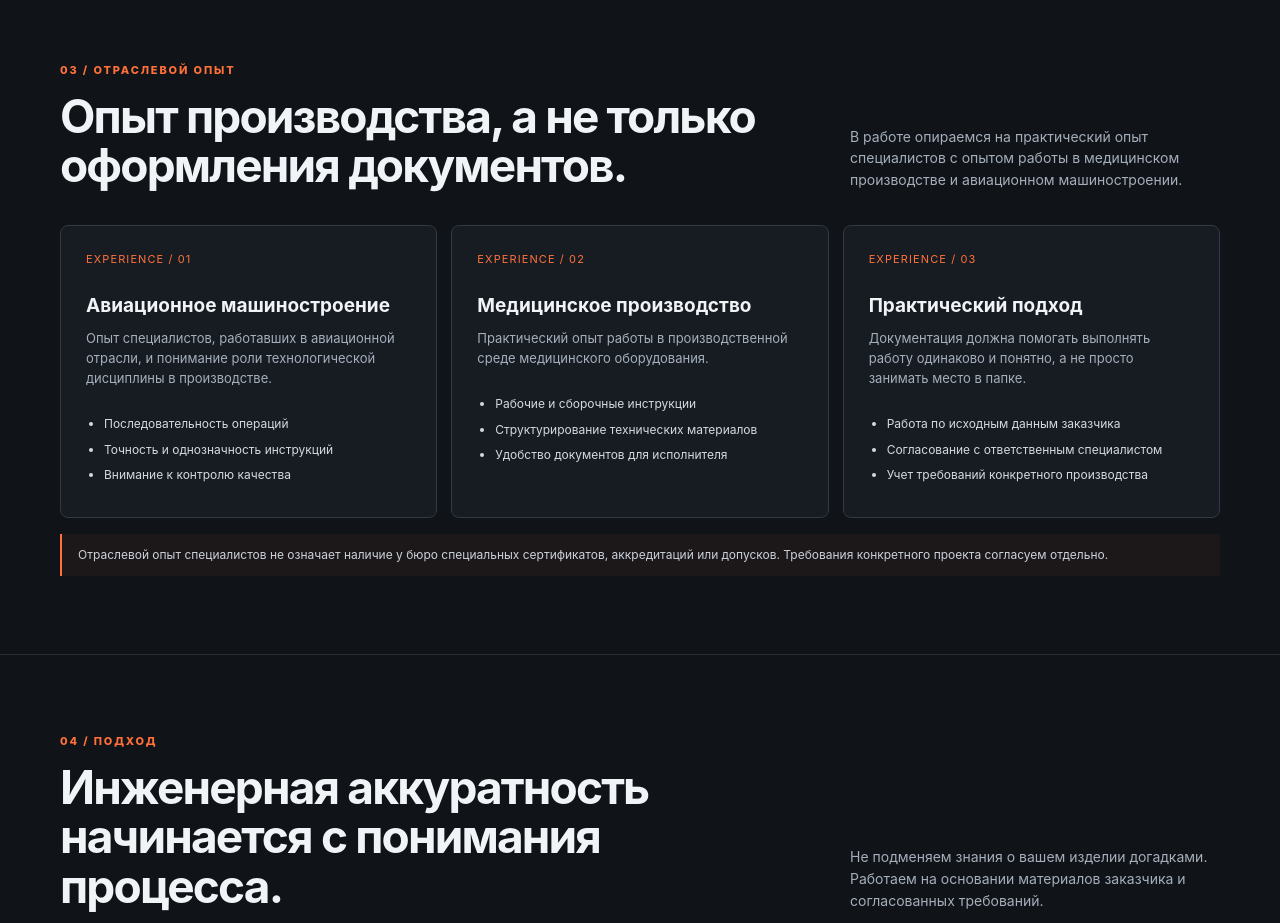
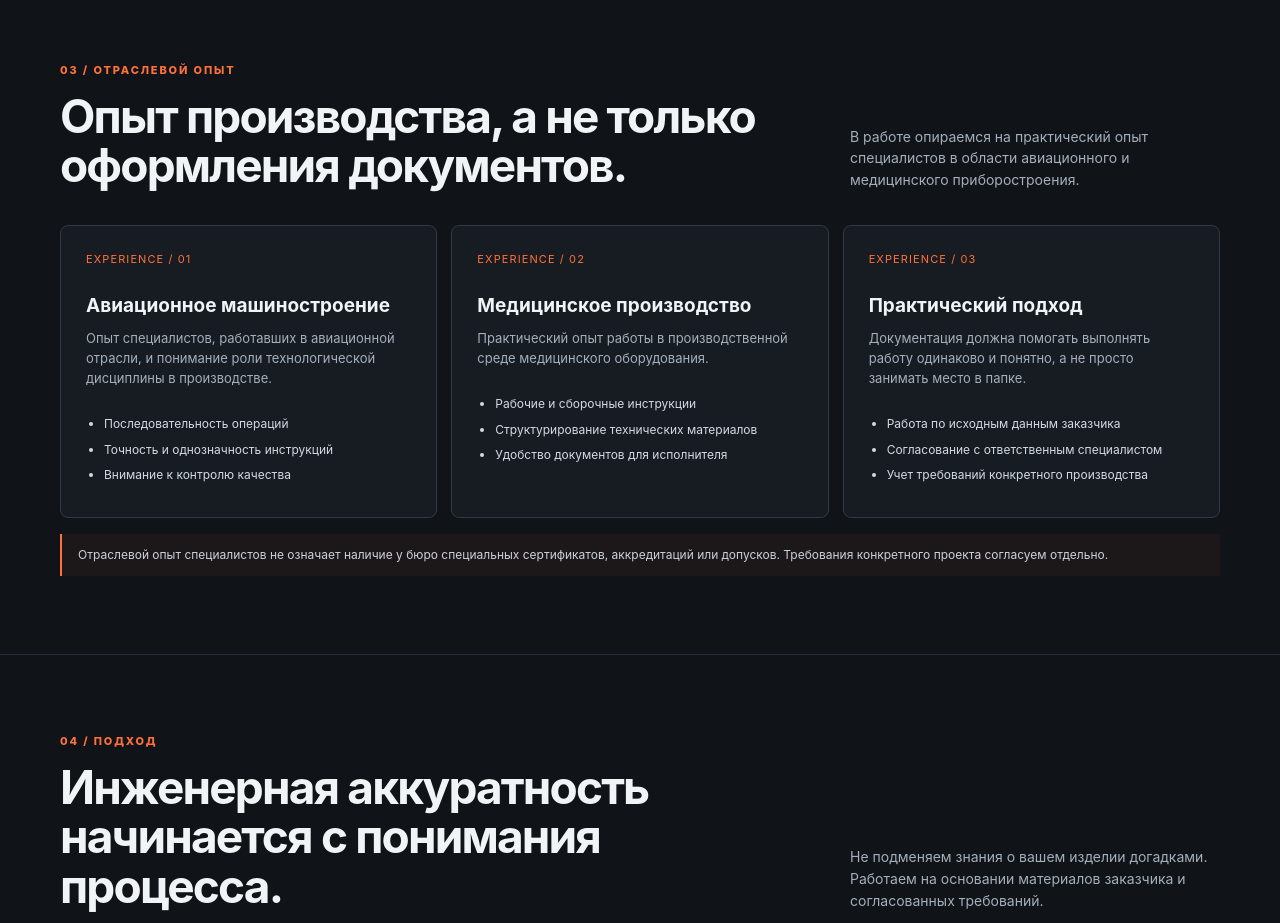
Before and after one commit to MagnusCyril/URALNIMBUS, a plain HTML site: page index.html in a window 1280 px wide. Shown: the part 2000-2923 px from the top of the page. Drawn offline with Linux system fonts and the light colour scheme.

Commit message:
Update index.html

```diff
--- a/index.html
+++ b/index.html
@@ -122,7 +122,7 @@ html{scroll-behavior:smooth}body{margin:0;background:var(--bg);color:var(--text)
 
 <section class="section" id="experience">
   <div class="wrap">
-    <div class="section-head"><div><div class="kicker">03 / Отраслевой опыт</div><h2>Опыт производства, а не только оформления документов.</h2></div><p>В работе опираемся на практический опыт специалистов с опытом работы в медицинском производстве и авиационном машиностроении.</p></div>
+    <div class="section-head"><div><div class="kicker">03 / Отраслевой опыт</div><h2>Опыт производства, а не только оформления документов.</h2></div><p>В работе опираемся на практический опыт специалистов в области авиационного и медицинского приборостроения.</p></div>
     <div class="services">
       <article class="service"><div class="num">EXPERIENCE / 01</div><h3>Авиационное машиностроение</h3><p>Опыт специалистов, работавших в авиационной отрасли, и понимание роли технологической дисциплины в производстве.</p><ul><li>Последовательность операций</li><li>Точность и однозначность инструкций</li><li>Внимание к контролю качества</li></ul></article>
       <article class="service"><div class="num">EXPERIENCE / 02</div><h3>Медицинское производство</h3><p>Практический опыт работы в производственной среде медицинского оборудования.</p><ul><li>Рабочие и сборочные инструкции</li><li>Структурирование технических материалов</li><li>Удобство документов для исполнителя</li></ul></article>
```
